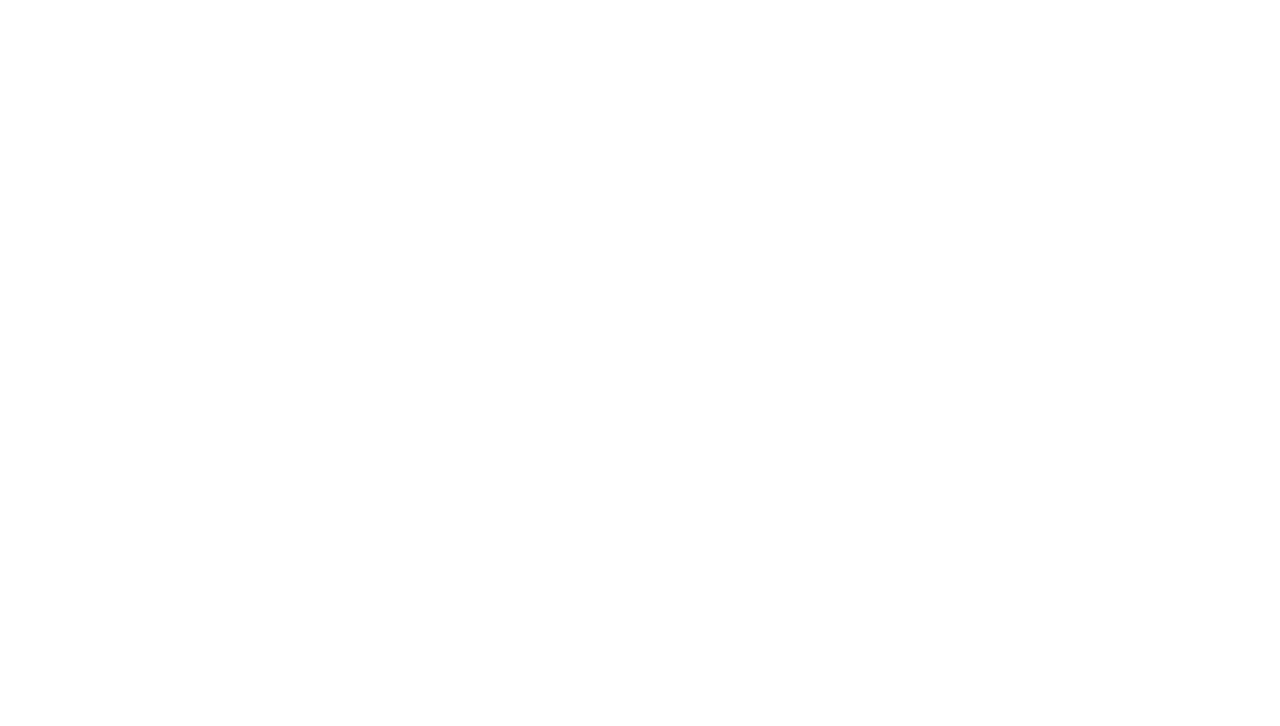
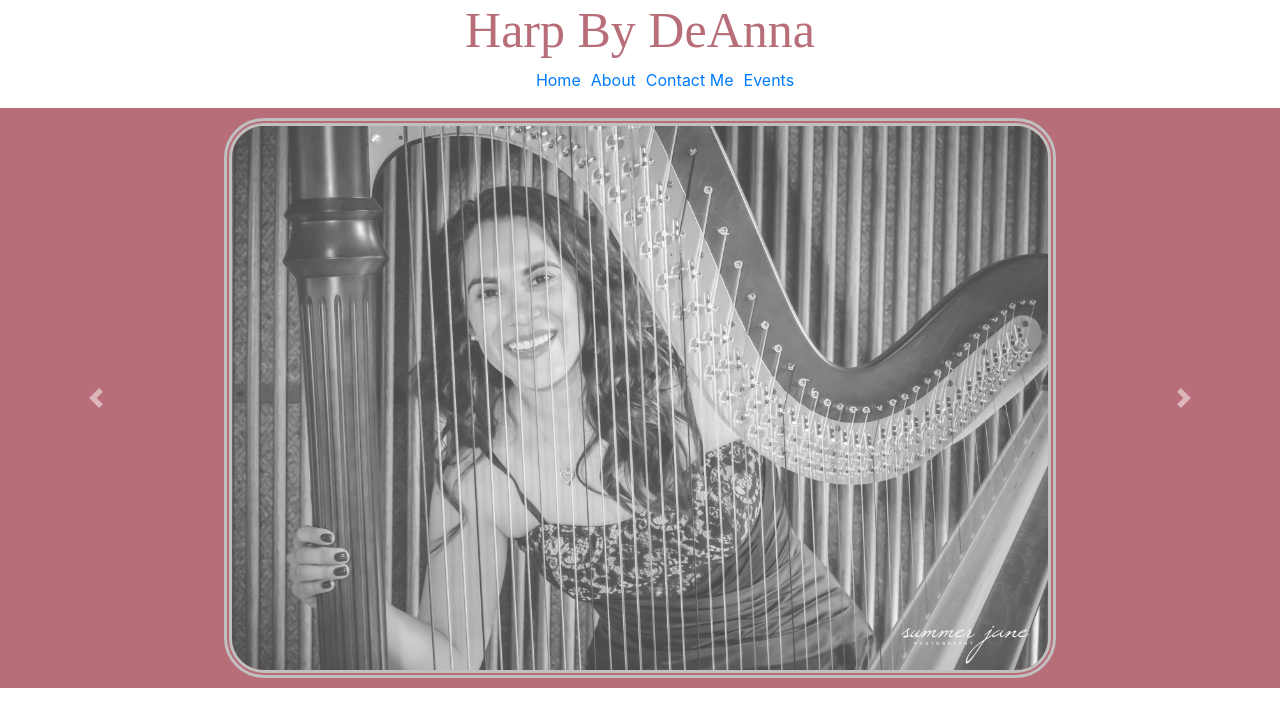
Before and after one commit to deannapi/harpbydeanna, a React (Create React App) app: page / in a window 1280 px wide. Shown: the top 726 px of the page. Built offline with nearby package versions, Linux system fonts and the light colour scheme.

Commit message:
home and header added

```diff
--- a/src/components/header.js
+++ b/src/components/header.js
@@ -1,13 +1,30 @@
-import React from 'react';
+import React from "react";
+import { Link } from "react-router-dom";
 
-export default class Header extends React.Component{
-    render() {
-        return (
-            <>
-            <div>
-
-            </div>
-            </>
-        )
-    }
+export default class Header extends React.Component {
+  render() {
+    return (
+      <>
+        <header>
+          <h1>Harp By DeAnna</h1>
+          <nav>
+              <ul>
+                <li>
+                  <Link to="/home">Home</Link>
+                </li>
+                <li>
+                  <Link to="/about">About</Link>
+                </li>
+                <li>
+                  <Link to="/contact">Contact Me</Link>
+                </li>
+                <li>
+                  <Link to="/events">Events</Link>
+                </li>
+              </ul>
+          </nav>
+        </header>
+      </>
+    );
+  }
 }
--- a/src/components/home.js
+++ b/src/components/home.js
@@ -1,13 +1,58 @@
-import React from 'react';
+import React from "react";
+import harp4 from "../images/Harp4.jpeg";
+import harp2 from "../images/Harp2.jpeg";
+import Harp1 from "../images/Harp1gray.jpeg";
 
-export default class Home extends React.Component{
-    render() {
-        return (
-            <>
-            <div>
-
+export default class Home extends React.Component {
+  render() {
+    return (
+      <>
+        <div className="home">
+          {/* CAROUSEL */}
+          <div
+            id="carouselExampleSlidesOnly"
+            className="carousel slide"
+            data-ride="carousel"
+          >
+            <div className="carousel-inner">
+              <div className="carousel-item active">
+                <img className="home-carousel-img" src={harp4} alt="harp" />
+              </div>
+              <div className="carousel-item">
+                <img className="home-carousel-img" src={harp2} alt="harp2" />
+              </div>
+              <div className="carousel-item">
+                <img className="home-carousel-img" src={Harp1} alt="harp3" />
+              </div>
             </div>
-            </>
-        )
-    }
+            {/* CAROUSEL BUTTONS */}
+            <a
+              className="carousel-control-prev"
+              href="#carouselExampleControls"
+              role="button"
+              data-slide="prev"
+            >
+              <span
+                className="carousel-control-prev-icon"
+                aria-hidden="true"
+              ></span>
+              <span className="sr-only">Previous</span>
+            </a>
+            <a
+              className="carousel-control-next"
+              href="#carouselExampleControls"
+              role="button"
+              data-slide="next"
+            >
+              <span
+                className="carousel-control-next-icon"
+                aria-hidden="true"
+              ></span>
+              <span className="sr-only">Next</span>
+            </a>
+          </div>
+        </div>
+      </>
+    );
+  }
 }
--- a/src/index.css
+++ b/src/index.css
@@ -1,13 +1,49 @@
+:root {
+  --rosegold: #b76e79;
+}
+
 body {
   margin: 0;
-  font-family: -apple-system, BlinkMacSystemFont, 'Segoe UI', 'Roboto', 'Oxygen',
-    'Ubuntu', 'Cantarell', 'Fira Sans', 'Droid Sans', 'Helvetica Neue',
-    sans-serif;
+  font-family: "Brush Script MT";
   -webkit-font-smoothing: antialiased;
   -moz-osx-font-smoothing: grayscale;
 }
 
 code {
-  font-family: source-code-pro, Menlo, Monaco, Consolas, 'Courier New',
+  font-family: source-code-pro, Menlo, Monaco, Consolas, "Courier New",
     monospace;
 }
+
+header h1 {
+  font-family: "Brush Script MT", cursive;
+  color: var(--rosegold);
+  font-size: 50px;
+}
+
+header,
+nav {
+  text-align: center;
+}
+
+nav ul li {
+  display: inline-block;
+  padding-left: 10px;
+}
+
+ul li {
+  list-style: none;
+}
+
+/* HOME */
+.home-carousel-img {
+  width: 65%;
+  border-radius: 40px;
+  border: silver 8px double;
+  margin-top: 10px;
+  margin-bottom: 10px;
+}
+
+.home {
+  text-align: center;
+  background-color: var(--rosegold);
+}
```
Also changed, not shown: 1 other file (tests, documents, lock files or other folders).
